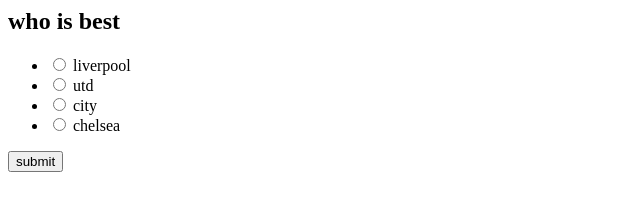
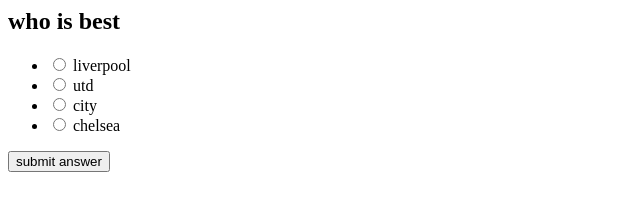
Before and after one commit to oluwaseyijoan/Quiz-app, a plain HTML site: page index.html in a window 1280 px wide. Shown: the whole page, without its empty margins (0-640 px from the left). Drawn offline with Linux system fonts and the light colour scheme.

Commit message:
changed button name

```diff
--- a/index.html
+++ b/index.html
@@ -27,7 +27,7 @@
                 </li>
             </ul>
         </div>
-         <button id="submit">submit</button>
+         <button id="submit">submit answer </button>
     </div>
 
 
```
